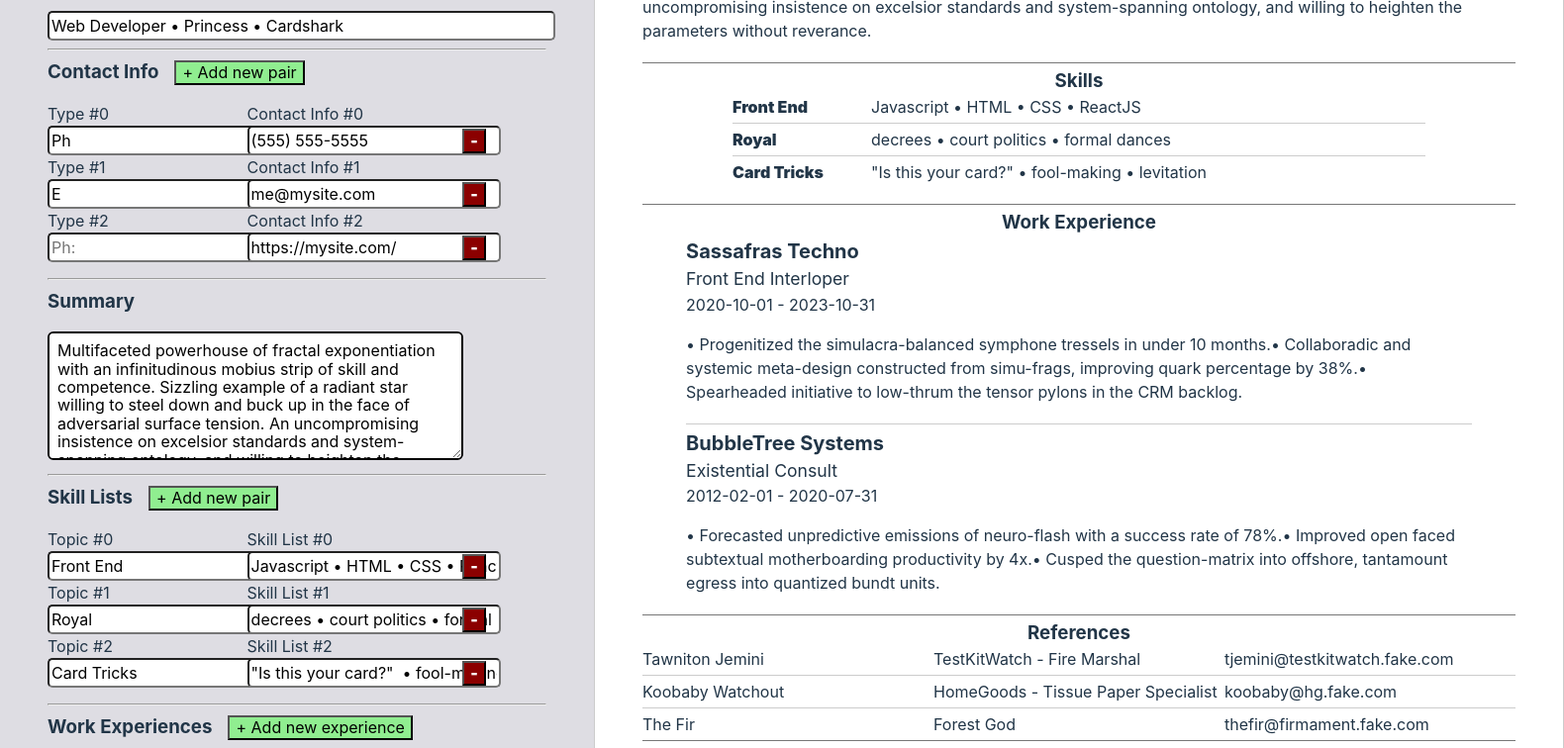
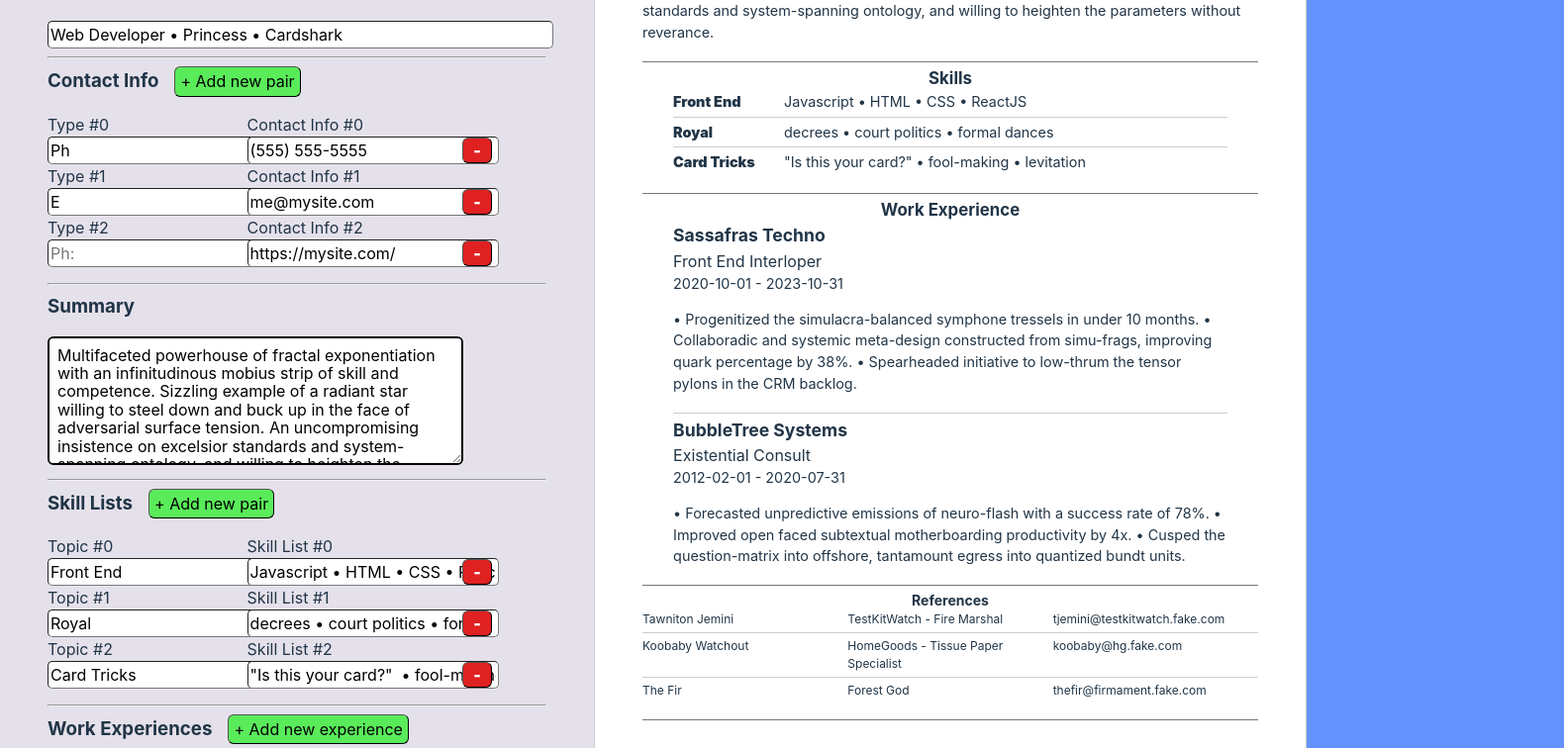
Before and after one commit to ctcleary/odin-react-cv, a React (Vite) app: page / in a window 1280 px wide. Shown: the part 360-1116 px from the top of the page at 99% size, 1580 px wide, since content can reach past the window. Built offline with nearby package versions, Linux system fonts and the light colour scheme.

Commit message:
A bunch of style updates. Fix references.

```diff
--- a/src/App.css
+++ b/src/App.css
@@ -20,5 +20,46 @@ h1, h2, h3 {
 input {
   height: 1.5rem;
   border-radius: 5px;
+  border-width: thin;
   /* min-width: 50ch; */
 }
+
+textarea {
+  border-width: thin;
+}
+
+.add-button button {
+  cursor: pointer;
+  padding: 5px;
+  border-width: thin;
+  border-radius: 6px;
+  background: rgb(90, 235, 90);
+}
+
+.add-button button:hover {
+  background: rgb(110, 254, 110);
+}
+
+.add-button button:active {
+  background: rgb(69, 207, 69);
+}
+
+.remove-button button {
+  cursor: pointer;
+  padding: 3px 10px;
+  border-width: thin;
+  border-radius: 6px;
+  background: rgb(224, 33, 33);
+  color: white;
+  font-weight: 900;
+  margin-left: 1rem;
+  /* width: 10%; */
+}
+
+.remove-button button:hover {
+  background: rgb(247, 55, 55);
+}
+
+.remove-button button:active {
+  background: rgb(195, 24, 24);
+}
--- a/src/CVGen.css
+++ b/src/CVGen.css
@@ -15,7 +15,7 @@
 .input-fields {
     text-align: left;
     display: block;
-    background: rgb(222, 221, 227);
+    background: rgb(229, 225, 235);
     padding: 3rem;
 
     max-width: 600px;
@@ -23,6 +23,7 @@
 
 .name-field {
     display: block;
+    margin-bottom: 0.5rem;
 }
 .name-label {
     display:inline-block;
@@ -50,16 +51,19 @@ textarea {
 
 #output>h2 {
     margin-top: 1rem;
+    color: white;
 }
 
 
-.output-cv-container {
+#output-cv-container {
     position: sticky;
     top: 1rem;
 
-    width: 980px;
+    width: 720px;
     margin: 0 auto;
     margin-bottom: 2rem;
+
+    font-size: 0.9rem;
 }
 
 .output-cv {
@@ -89,3 +93,14 @@ textarea {
     margin-bottom: 0.25rem;
     border-bottom: thin solid #777;
 }
+
+@media print {
+    #top-level-headline,
+    #input,
+    #output>h2 {
+        display: none;
+    }
+    .output-cv {
+        border: none;
+    }
+}
--- a/src/CVGen.jsx
+++ b/src/CVGen.jsx
@@ -38,25 +38,25 @@ function CVGen() {
             employer: 'Sassafras Techno',
             title: 'Front End Interloper',
             dateStart: '2020-10-01', dateEnd: '2023-10-31',
-            details: '• Progenitized the simulacra-balanced symphone tressels in under 10 months.' +
-                '• Collaboradic and systemic meta-design constructed from simu-frags, improving quark percentage by 38%.' +
-                '• Spearheaded initiative to low-thrum the tensor pylons in the CRM backlog.'
+            details: '• Progenitized the simulacra-balanced symphone tressels in under 10 months. ' +
+                '• Collaboradic and systemic meta-design constructed from simu-frags, improving quark percentage by 38%. ' +
+                '• Spearheaded initiative to low-thrum the tensor pylons in the CRM backlog. '
         },
         {
             id: crypto.randomUUID(),
             employer: 'BubbleTree Systems',
             title: 'Existential Consult',
             dateStart: '2012-02-01', dateEnd: '2020-07-31',
-            details: '• Forecasted unpredictive emissions of neuro-flash with a success rate of 78%.' +
-                '• Improved open faced subtextual motherboarding productivity by 4x.' +
-                '• Cusped the question-matrix into offshore, tantamount egress into quantized bundt units.'
+            details: '• Forecasted unpredictive emissions of neuro-flash with a success rate of 78%. ' +
+                '• Improved open faced subtextual motherboarding productivity by 4x. ' +
+                '• Cusped the question-matrix into offshore, tantamount egress into quantized bundt units. '
         },
 
     ]);
     const [references, setReferences] = useState([
-        { name: 'Tawniton Jemini', position: 'TestKitWatch - Fire Marshal', contact: 'tjemini@testkitwatch.fake.com'},
-        { name: 'Koobaby Watchout', position: 'HomeGoods - Tissue Paper Specialist', contact: 'koobaby@hg.fake.com'},
-        { name: 'The Fir', position: 'Forest God', contact: 'thefir@firmament.fake.com'},
+        { id: crypto.randomUUID(), name: 'Tawniton Jemini', position: 'TestKitWatch - Fire Marshal', contact: 'tjemini@testkitwatch.fake.com'},
+        { id: crypto.randomUUID(), name: 'Koobaby Watchout', position: 'HomeGoods - Tissue Paper Specialist', contact: 'koobaby@hg.fake.com'},
+        { id: crypto.randomUUID(), name: 'The Fir', position: 'Forest God', contact: 'thefir@firmament.fake.com'},
     ])
 
     function setNameFields(first, middle, last) {
@@ -230,8 +230,8 @@ function CVGen() {
     function addReference() {
         setReferences([
             ...references,
-            { name: '', position: '', contact: ''}
-        ])
+            { id: crypto.randomUUID(), name: '', position: '', contact: ''}
+        ]);
     }
 
     function removeReference(id) {
@@ -239,7 +239,7 @@ function CVGen() {
             references.filter((obj) => {
                 return obj.id !== id;
             })
-        )
+        );
     }
 
     function setReference(id, name, position, contact) {
@@ -341,7 +341,7 @@ function CVGen() {
                 </section>
                 <section id="output">
                     <h2>Output CV</h2>
-                    <div className="output-cv-container">
+                    <div id="output-cv-container">
                         <div className="output-cv">
                             <header className="output-header">
                                 <h2>{fullName[0]} {fullName[1]} {fullName[2]}</h2>
--- a/src/References.css
+++ b/src/References.css
@@ -14,21 +14,10 @@
     display: inline-block;
 }
 
-.add-button button {
-    background: lightgreen;
-}
-
 .remove-button {
     display: inline-block;
 }
 
-.remove-button button {
-    background: darkred;
-    color: white;
-    font-weight: 900;
-    margin-left: 1rem;
-    /* width: 10%; */
-}
 
 .reference-inputs li {
     display: list-item;
--- a/src/References.jsx
+++ b/src/References.jsx
@@ -25,7 +25,7 @@ function References({ addReference, data, setReference, removeReference }) {
                                 </label>
                                 <div className="remove-button">
                                     <button type="button"
-                                        onClick={() => removeReference(obj.id)}>
+                                        onClick={() => removeReference(obj.id) }>
                                             -
                                     </button>
                                 </div>
--- a/src/ReferencesOutput.css
+++ b/src/ReferencesOutput.css
@@ -1,5 +1,6 @@
 #output-cv-references {
     padding-bottom: 1rem;
+    font-size: 0.75rem;
 }
 
 .reference-output-list {
--- a/src/ReferencesOutput.jsx
+++ b/src/ReferencesOutput.jsx
@@ -4,7 +4,7 @@ function ReferencesOutput({ references }) {
 
     return references.length <= 0 ? ( <></> ) :
         (
-        <div id="output-cv-reference">
+        <div id="output-cv-references">
             <h3>References</h3>
             <div className="reference-output-list">
                 {
--- a/src/SkillListOutput.css
+++ b/src/SkillListOutput.css
@@ -7,7 +7,7 @@
 
     text-align: left;
     margin: 0 auto;
-    width: 700px;
+    width: 90%;
 }
 .skill-list-pair:not(:last-child) {
     border-bottom: thin solid #ccc;
--- a/src/TopicValuePairs.css
+++ b/src/TopicValuePairs.css
@@ -14,21 +14,11 @@
     display: inline-block;
 }
 
-.add-button button {
-    background: lightgreen;
-}
-
 .remove-button {
     display: inline-block;
 }
 
-.remove-button button {
-    background: darkred;
-    color: white;
-    font-weight: 900;
-    margin-left: 1rem;
-    /* width: 10%; */
-}
+
 
 .topic-value-inputs li {
     display: list-item;
--- a/src/WorkExperiencesOutput.css
+++ b/src/WorkExperiencesOutput.css
@@ -22,8 +22,8 @@
 }
 
 .work-experience-employer {
-    font-size: 1.25rem;
+    font-size: 1.1rem;
 }
 .work-experience-title {
-    font-size: 1.1rem;
+    font-size: 1rem;
 }
--- a/src/index.css
+++ b/src/index.css
@@ -10,7 +10,7 @@
   background-color: #242424; */
   color: #213547;
   /* background-color: #ffffff; */
-  background: rgb(241, 241, 251);
+  background: rgb(100, 147, 255);
 
   font-synthesis: none;
   text-rendering: optimizeLegibility;
```
